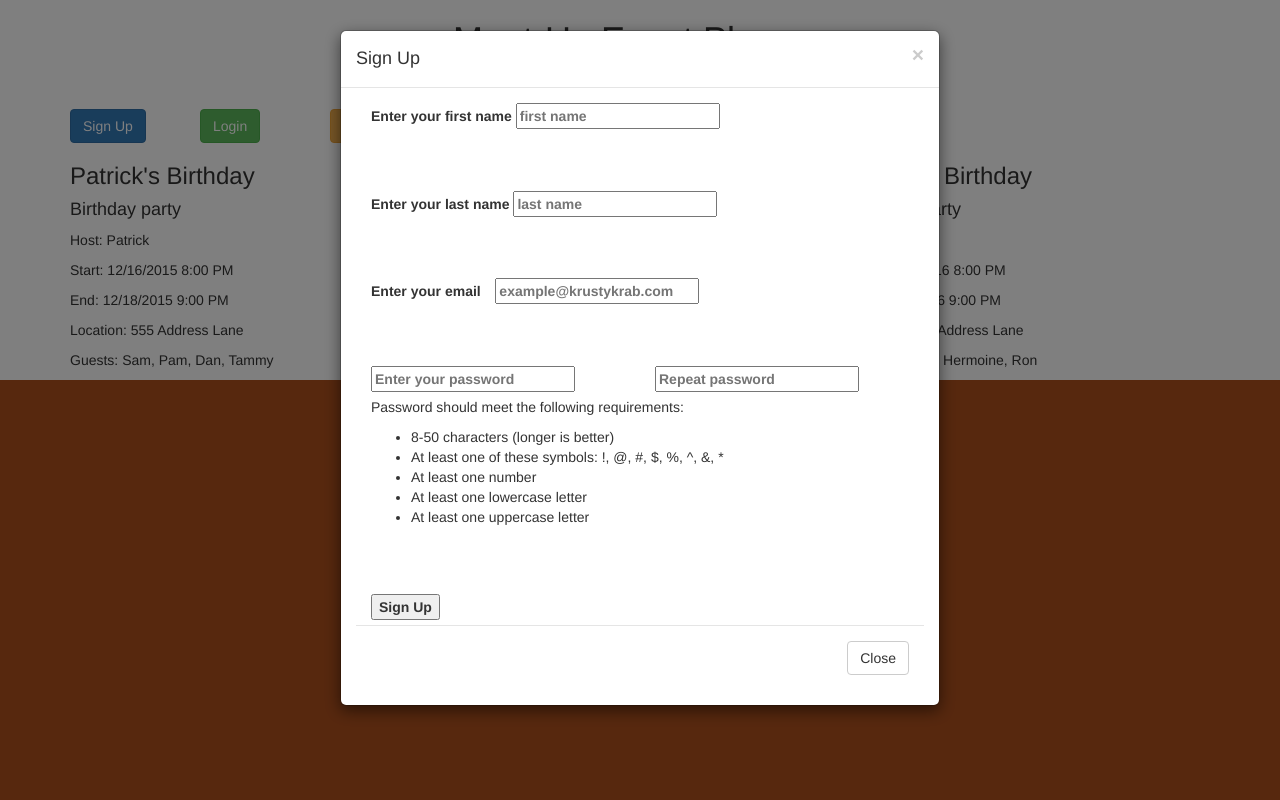
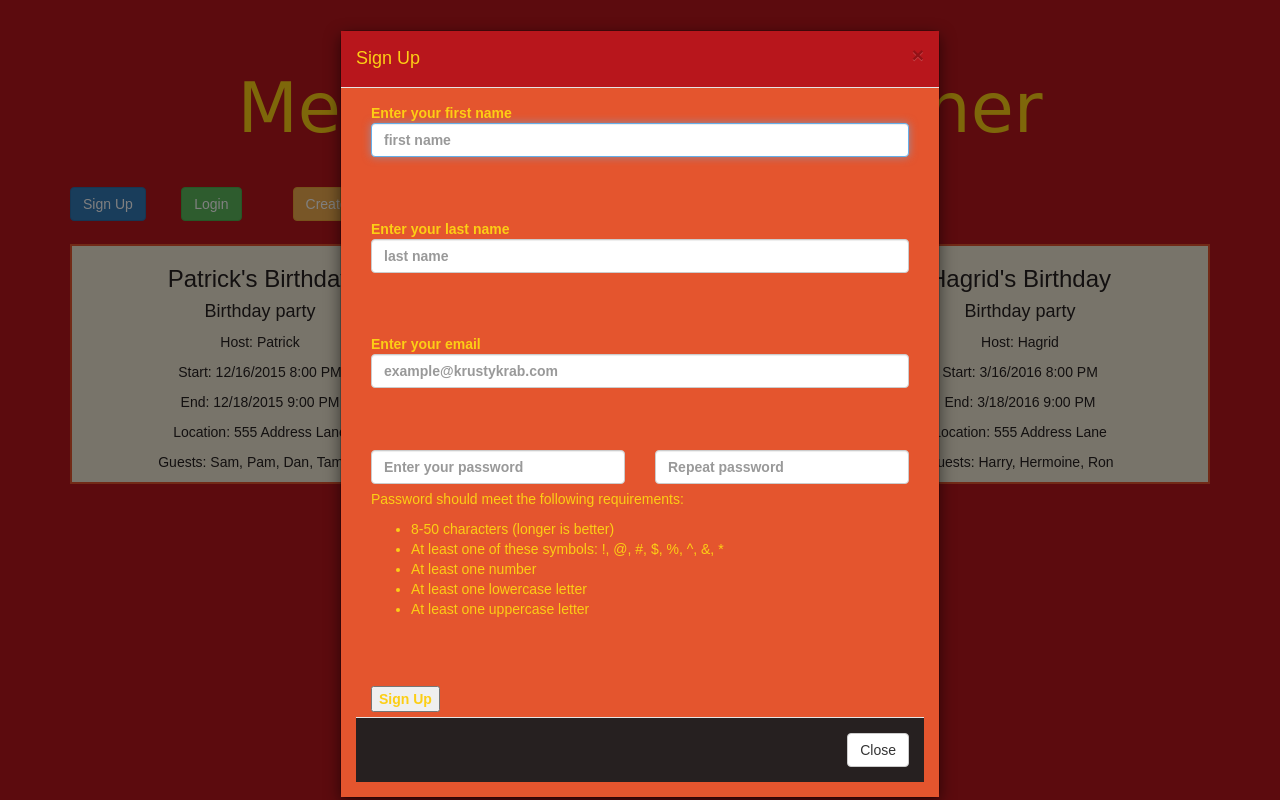
Before and after one commit to PatrickO10/meetUp, a website: page index.html in a window 1280 px wide. Both pictures are taken after a click on the button "Sign Up". Drawn offline with nearby package versions, Linux system fonts and the light colour scheme; some packages are replaced by stand-ins of ours; files that its build step writes are made by us from their sources.

Commit message:
adds color and background changes and some other CSS.

```diff
--- a/gulpfile.js
+++ b/gulpfile.js
@@ -12,6 +12,7 @@ gulp.task('default', ['copy-html', 'styles', 'lint', 'scripts'], function() {
     gulp.watch('js/**/*.js', ['lint', 'scripts-dist']);
     gulp.watch('index.html', ['copy-html']);
     gulp.watch('./dist/index.html').on('change', browserSync.reload);
+    gulp.watch('./dist/css/main.css').on('change', browserSync.reload);
     browserSync.init({
         server: "./dist"
     });
--- a/index.html
+++ b/index.html
@@ -5,8 +5,8 @@
     <meta charset="utf-8">
     <meta name="viewport" content="width=device-width, initial-scale=1">
     <title>Meet-Up Event Planner</title>
+    <link rel="stylesheet" href="https://maxcdn.bootstrapcdn.com/bootstrap/3.3.6/css/bootstrap.min.css">
     <link rel="stylesheet" href="css/main.css">
-    <link rel="stylesheet" href="https://maxcdn.bootstrapcdn.com/bootstrap/3.3.6/css/bootstrap.min.css">
 </head>
 
 <body>
@@ -17,20 +17,20 @@
                 <h4>By Patrick</h4>
             </div>
             <div class="col-xs-12 col-md-4">
-                <div class="row">
+                <div class="row btn-group">
                     <div class="col-xs-4">
-                        <button type="button" class="margin-top btn btn-primary" data-toggle="modal" data-target=".signUp">Sign Up</button>
+                        <button type="button" class="btn btn-primary" data-toggle="modal" data-target=".signUp">Sign Up</button>
                     </div>
                     <div class="col-xs-4">
-                        <button type="button" class="margin-top btn btn-success" data-toggle="modal" data-target=".login">Login</button>
+                        <button type="button" class="btn btn-success" data-toggle="modal" data-target=".login">Login</button>
                     </div>
                     <div class="col-xs-4">
-                        <button type="button" class="margin-top pad-right btn btn-warning" id="createBut" data-toggle="modal" data-target=".newEvent">Create Event</button>
+                        <button type="button" class="btn btn-warning" data-toggle="modal" data-target=".newEvent">Create Event</button>
                     </div>
                 </div>
             </div>
         </header>
-        <section class="row">
+        <section class="row text-center margin-zero ">
             <article class="col-xs-12 col-md-4">
                 <h3>Patrick's Birthday</h3>
                 <h4>Birthday party</h4>
@@ -65,26 +65,26 @@
     <div class="modal fade login" tabindex="-1" role="dialog" aria-labelledby="loginModelLabel">
         <div class="modal-dialog" role="document">
             <div class="modal-content">
-                <div class="modal-header">
+                <div class="modal-header scarlet-bg">
                     <button type="button" class="close" data-dismiss="modal" aria-label="Close"><span aria-hidden="true">&times;</span></button>
                     <h4 class="modal-title" id="loginModelLabel">Login</h4>
                 </div>
-                <div class="modal-body">
-                    <form class="row">
+                <div class="modal-body mane-bg">
+                    <form class="row form-horizontal">
                         <label for="logEmail" class="col-xs-12 margin-top">
                             <span class="pad-right">Enter your email</span>
-                            <input type="email" id="logEmail" placeholder="example@krustykrab.com" required autocomplete="email">
+                            <input type="email" id="logEmail" class="form-control" placeholder="example@krustykrab.com" required autocomplete="email">
                         </label>
                         <label for="logPass" class="col-xs-12 margin-top">
                             <span>Enter your password</span>
-                            <input type="password" id="logPass" placeholder="Enter your password" required>
+                            <input type="password" id="logPass" class="form-control" placeholder="Enter your password" required>
                         </label>
                         <label class="col-xs-12 margin-top">
                             <input id="submitLogin" type="submit" value="Login">
                         </label>
                     </form>
                 </div>
-                <div class="modal-footer">
+                <div class="modal-footer midnight-bg">
                     <button type="button" class="btn btn-default" data-dismiss="modal">Close</button>
                 </div>
             </div>
@@ -98,30 +98,30 @@
     <div class="modal fade signUp" tabindex="-1" role="dialog" aria-labelledby="SignUpModelLabel">
         <div class="modal-dialog" role="document">
             <div class="modal-content">
-                <div class="modal-header">
+                <div class="modal-header scarlet-bg">
                     <button type="button" class="close" data-dismiss="modal" aria-label="Close"><span aria-hidden="true">&times;</span></button>
                     <h4 class="modal-title" id="SignUpModelLabel">Sign Up</h4>
                 </div>
-                <div class="modal-body">
+                <div class="modal-body mane-bg">
                     <div class="row">
                         <form class="col-xs-12">
                             <label for="fname" class="col-xs-12">
                                 <span>Enter your first name</span>
-                                <input type="text" id="fname" placeholder="first name" autocomplete="given-name">
+                                <input type="text" id="fname" class="form-control" placeholder="first name" autocomplete="given-name">
                             </label>
                             <label for="lname" class="col-xs-12 margin-top">
                                 <span>Enter your last name</span>
-                                <input type="text" id="lname" placeholder="last name" autocomplete="family-name">
+                                <input type="text" id="lname" class="form-control" placeholder="last name" autocomplete="family-name">
                             </label>
                             <label for="email" class="col-xs-12 margin-top">
                                 <span class="pad-right">Enter your email</span>
-                                <input type="email" id="email" placeholder="example@krustykrab.com" required autocomplete="email">
+                                <input type="email" id="email" class="form-control" placeholder="example@krustykrab.com" required autocomplete="email">
                             </label>
                             <label for="fPassword" class="col-xs-12 col-md-6 margin-top">
-                                <input type="password" id="fPassword" placeholder="Enter your password" maxlength="50" minlength="8" required>
+                                <input type="password" id="fPassword" class="form-control" placeholder="Enter your password" maxlength="50" minlength="8" required>
                             </label>
                             <label for="sPassword" class="col-xs-12 col-md-6 margin-top">
-                                <input type="password" id="sPassword" placeholder="Repeat password" maxlength="50" minlength="8" required>
+                                <input type="password" id="sPassword" class="form-control" placeholder="Repeat password" maxlength="50" minlength="8" required>
                             </label>
                             <div class="col-xs-12">
                                 <p>Password should meet the following requirements:</p>
@@ -138,7 +138,7 @@
                             </label>
                         </form>
                     </div>
-                    <div class="modal-footer">
+                    <div class="modal-footer midnight-bg">
                         <button type="button" class="btn btn-default" data-dismiss="modal">Close</button>
                     </div>
                 </div>
@@ -153,20 +153,20 @@
     <div class="modal fade newEvent" tabindex="-1" role="dialog" aria-labelledby="newEventModelLabel">
         <div class="modal-dialog" role="document">
             <div class="modal-content">
-                <div class="modal-header">
+                <div class="modal-header scarlet-bg">
                     <button type="button" class="close" data-dismiss="modal" aria-label="Close"><span aria-hidden="true">&times;</span></button>
                     <h4 class="modal-title" id="newEventModelLabel">Create a New Event</h4>
                 </div>
-                <div class="modal-body">
+                <div class="modal-body mane-bg">
                     <div class="row">
                         <form class="col-xs-12">
                             <label for="eName" class="col-xs-12 margin-top">
                                 <span>Enter Event Name</span>
-                                <input type="text" id="eName" placeholder="Ex.: Patrick's Birthday" required>
+                                <input type="text" id="eName" class="form-control" placeholder="Ex.: Patrick's Birthday" required>
                             </label>
                             <label for="events" class="col-xs-12 margin-top">
                                 <span>Choose an Event</span>
-                                <input list="eventsList" id="events" placeholder="conference, movie, etc" required>
+                                <input list="eventsList" id="events" class="form-control" placeholder="conference, movie, etc" required>
                                 <datalist id="eventsList">
                                     <option value="Birthday Party"></option>
                                     <option value="Conference Talk"></option>
@@ -179,7 +179,7 @@
                             </label>
                             <label for="host" class="col-xs-12 margin-top">
                                 <span>Enter Event Host</span>
-                                <input id="host" type="text" placeholder="Event Host" required>
+                                <input id="host" type="text" class="form-control" placeholder="Event Host" required>
                             </label>
                             <label for="eventStart" class="col-xs-12 margin-top">
                                 <span>Enter Start: date and time</span>
@@ -191,11 +191,11 @@
                             </label>
                             <label for="loc-input" class="controls col-xs-12 margin-top">
                                 <span>Add location</span>
-                                <input type="text" id="loc-input" placeholder="Enter a location">
+                                <input type="text" id="loc-input" class="form-control" placeholder="Enter a location">
                             </label>
                             <label for="guest" class="col-xs-12 margin-top">
                                 <span>Add Guests</span>
-                                <input id="guest" class="pad-right" type="text" placeholder="Enter guest name">
+                                <input id="guest" class="pad-right form-control" type="text" placeholder="Enter guest name">
                                 <input type="button" value="add">
                             </label>
                             <label for="eventSubmit" class="col-xs-12 margin-top">
@@ -203,7 +203,7 @@
                             </label>
                         </form>
                     </div>
-                    <div class="modal-footer">
+                    <div class="modal-footer midnight-bg">
                         <button type="button" class="btn btn-default" data-dismiss="modal">Close</button>
                     </div>
                 </div>
--- a/sass/main.scss
+++ b/sass/main.scss
@@ -1,15 +1,36 @@
+$gold: #FCCE15;
+$scarlet: #B8161C;
+$mane: #E4552E;
+$parchment: #F0E9D5;
+$midnight: #262020;
+
 html,
 body {
     margin: 0;
     padding: 0;
     font-family: Arial;
-    background-color: #AE501D;
+    background-color: $scarlet;
+    color: $gold;
+}
+
+.container {
+    background-color: $scarlet;
+}
+
+.mane-bg {
+    background-color: $mane;
+}
+
+.scarlet-bg {
+    background-color: $scarlet;
+}
+
+.midnight-bg {
+    background-color: $midnight;
 }
 
 h1 {
-    color: red;
-    margin: 1em auto;
-    margin-bottom: 2em;
+    margin: 1em auto 0;
     text-align: center;
     font-family: 'Lobster', cursive;
     font-size: 5em;
@@ -17,14 +38,6 @@ h1 {
 
 .margin-top {
     margin-top: 10%;
-}
-
-.text-right {
-    text-align: right;
-}
-
-.text-center {
-    text-align: center;
 }
 
 .pad-right {
@@ -46,3 +59,14 @@ h1 {
 .modal-backdrop {
     z-index: 10;
 }
+
+article {
+    border: solid 2px $mane;
+    margin: 2% 0 0;
+    color: $midnight;
+    background: $parchment;
+}
+
+.margin-zero {
+    margin: 0;
+}
```
Also changed, not shown: js/app.js (+8 -0 lines), dist/css/main.css, dist/index.html, dist/js/all.js.
